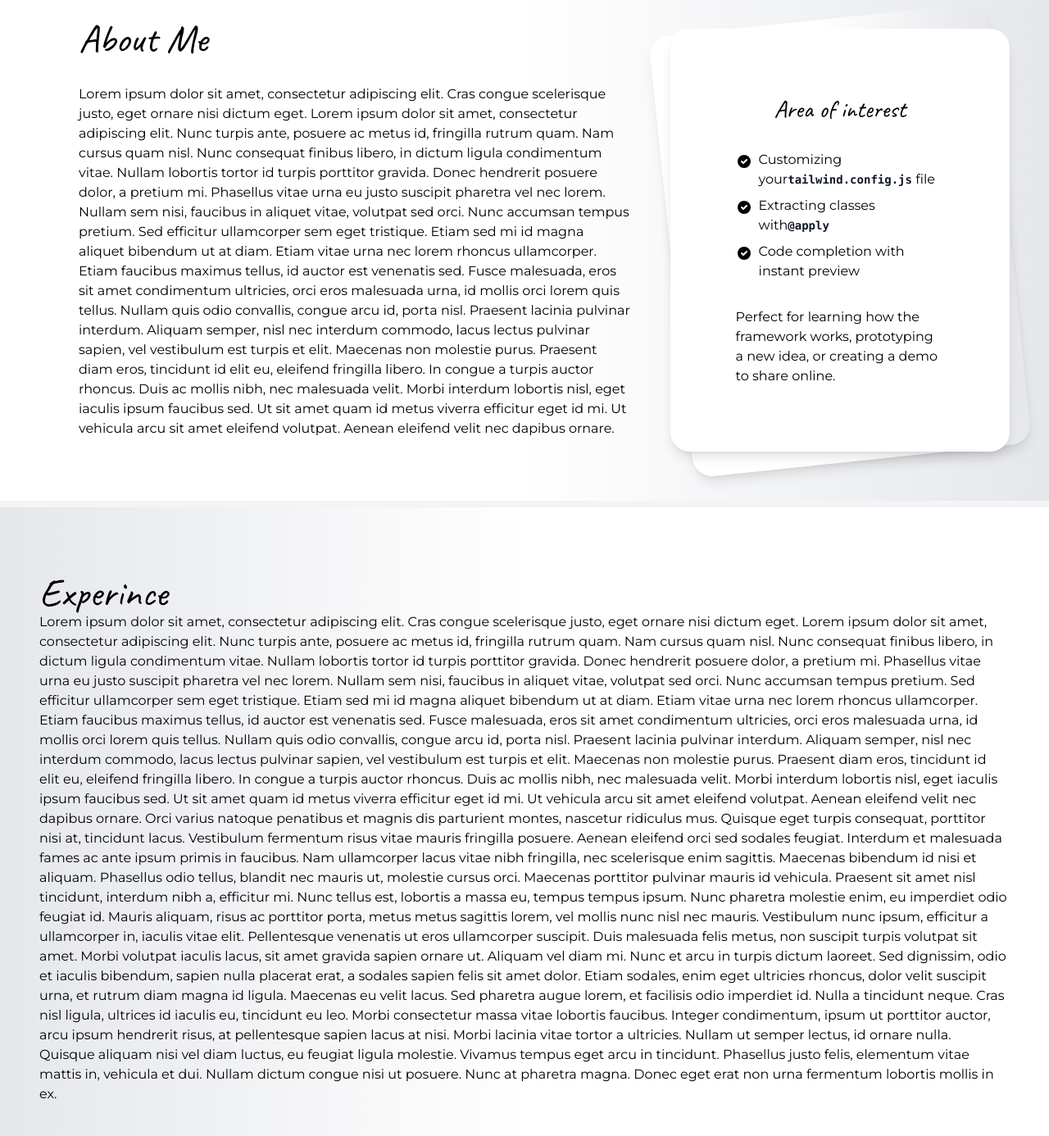
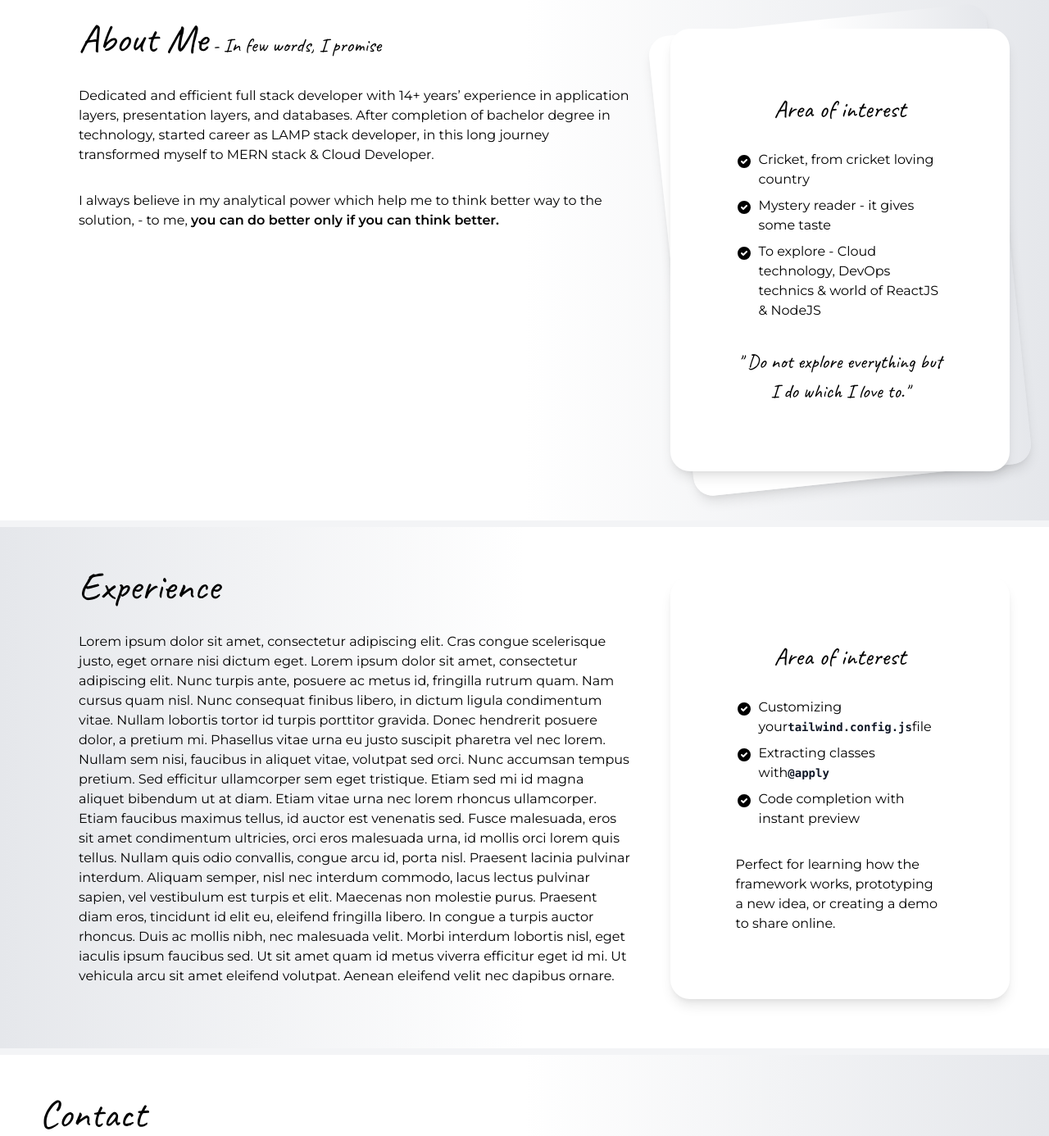
Before and after one commit to dasdib/myprofile, a Gatsby site: page / in a window 1280 px wide. Shown: the part 913-2299 px from the top of the page at 82% size. Built offline with nearby package versions, Linux system fonts and the light colour scheme; Gatsby itself is replaced by a stand-in of ours.

Commit message:
Update styling on About us

```diff
--- a/src/pages/index.js
+++ b/src/pages/index.js
@@ -11,12 +11,13 @@ const IndexPage = ({ data }) => (
   <Layout>
     <section
       id="home"
-      className="h-4/5 px-12 bg-gradient-to-t from-gray-200 via-white to-white border-b-8 border-gray-100"
+      className="h-4/5 px-12 bg-gradient-to-t from-gray-200 via-gray-50 to-white border-b-8 border-gray-100"
     >
       <div class="min-h-screen flex flex-col pb-6 sm:pb-6">
         <div class="px-4 py-5 bg-white shadow-top-white sm:rounded-b-3xl sm:p-5">
           <div className="flex">
             <div className="flex-1 px-10 py-14 sm:py-14 sm:px-10 ">
+              <div>
                 <h1 className="text-5xl pb-4">Hi there! I am </h1>
                 <h4 className="text-6xl pb-4">Dibyendu Das</h4>
                 <h4 className="text-3xl pb-4">Full Stack developer.</h4>
@@ -32,6 +33,7 @@ const IndexPage = ({ data }) => (
                 >
                   Connect Me
                 </a>
+              </div>
             </div>
             <div className="flex-1 text-right">
               <Img
@@ -50,7 +52,100 @@ const IndexPage = ({ data }) => (
     >
       <div className="flex">
         <div className="flex-w-65 px-12 sm:px-12 ">
-          <h1 className="text-5xl">About Me</h1>
+          <h1>
+            <span className="text-5xl">About Me</span> -{" "}
+            <span className="text-2xl">In few words, I promise </span>
+          </h1>
+          <p className="pt-8">
+            Dedicated and efficient full stack developer with 14+ years’
+            experience in application layers, presentation layers, and
+            databases. After completion of bachelor degree in technology,
+            started career as LAMP stack developer, in this long journey
+            transformed myself to MERN stack & Cloud Developer.
+          </p>
+          <p className="pt-8">
+            I always believe in my analytical power which help me to think
+            better way to the solution, - to me,{" "}
+            <span className="font-bold">
+              you can do better only if you can think better.
+            </span>
+          </p>
+        </div>
+        <div className="flex-w-35 ">
+          <div class="relative py-3 sm:max-w-xl sm:mx-auto">
+            <div class="absolute inset-0 bg-gradient-to-r from-cyan-400 to-light-blue-500 shadow-lg transform -skew-y-6 sm:skew-y-0 sm:-rotate-6 sm:rounded-3xl"></div>
+            <div class="relative px-4 py-10 bg-white shadow-lg sm:rounded-3xl sm:p-20">
+              <div class="max-w-md mx-auto">
+                <h1 className="text-3xl text-center">Area of interest</h1>
+                <ul class="list-disc space-y-2 py-8">
+                  <li class="flex items-start">
+                    <span class="h-6 flex items-center sm:h-7">
+                      <svg
+                        class="flex-shrink-0 h-5 w-5 text-cyan-500"
+                        viewBox="0 0 20 20"
+                        fill="currentColor"
+                      >
+                        <path
+                          fill-rule="evenodd"
+                          d="M10 18a8 8 0 100-16 8 8 0 000 16zm3.707-9.293a1 1 0 00-1.414-1.414L9 10.586 7.707 9.293a1 1 0 00-1.414 1.414l2 2a1 1 0 001.414 0l4-4z"
+                          clip-rule="evenodd"
+                        />
+                      </svg>
+                    </span>
+                    <p class="ml-2">Cricket, from cricket loving country</p>
+                  </li>
+                  <li class="flex items-start">
+                    <span class="h-6 flex items-center sm:h-7">
+                      <svg
+                        class="flex-shrink-0 h-5 w-5 text-cyan-500"
+                        viewBox="0 0 20 20"
+                        fill="currentColor"
+                      >
+                        <path
+                          fill-rule="evenodd"
+                          d="M10 18a8 8 0 100-16 8 8 0 000 16zm3.707-9.293a1 1 0 00-1.414-1.414L9 10.586 7.707 9.293a1 1 0 00-1.414 1.414l2 2a1 1 0 001.414 0l4-4z"
+                          clip-rule="evenodd"
+                        />
+                      </svg>
+                    </span>
+                    <p class="ml-2">Mystery reader - it gives some taste</p>
+                  </li>
+                  <li class="flex items-start">
+                    <span class="h-6 flex items-center sm:h-7">
+                      <svg
+                        class="flex-shrink-0 h-5 w-5 text-cyan-500"
+                        viewBox="0 0 20 20"
+                        fill="currentColor"
+                      >
+                        <path
+                          fill-rule="evenodd"
+                          d="M10 18a8 8 0 100-16 8 8 0 000 16zm3.707-9.293a1 1 0 00-1.414-1.414L9 10.586 7.707 9.293a1 1 0 00-1.414 1.414l2 2a1 1 0 001.414 0l4-4z"
+                          clip-rule="evenodd"
+                        />
+                      </svg>
+                    </span>
+                    <p class="ml-2">
+                      To explore - Cloud technology, DevOps technics & world of
+                      ReactJS & NodeJS
+                    </p>
+                  </li>
+                </ul>
+                <h1 className="text-center">
+                  " Do not explore everything but I do which I love to."
+                </h1>
+              </div>
+            </div>
+          </div>
+        </div>
+      </div>
+    </section>
+    <section
+      id="experience"
+      className="h-4/5 px-12 py-12 bg-gradient-to-r from-gray-200 via-white to-white border-b-8 border-gray-100"
+    >
+      <div className="flex">
+        <div className="flex-w-65 px-12 sm:px-12 ">
+          <h1 className="text-5xl">Experience</h1>
           <p className="pt-8">
             Lorem ipsum dolor sit amet, consectetur adipiscing elit. Cras congue
             scelerisque justo, eget ornare nisi dictum eget. Lorem ipsum dolor
@@ -78,7 +173,6 @@ const IndexPage = ({ data }) => (
         </div>
         <div className="flex-w-35 ">
           <div class="relative py-3 sm:max-w-xl sm:mx-auto">
-            <div class="absolute inset-0 bg-gradient-to-r from-cyan-400 to-light-blue-500 shadow-lg transform -skew-y-6 sm:skew-y-0 sm:-rotate-6 sm:rounded-3xl"></div>
             <div class="relative px-4 py-10 bg-white shadow-lg sm:rounded-3xl sm:p-20">
               <div class="max-w-md mx-auto">
                 <h1 className="text-3xl text-center">Area of interest</h1>
@@ -101,7 +195,7 @@ const IndexPage = ({ data }) => (
                       Customizing your
                       <code class="text-sm font-bold text-gray-900">
                         tailwind.config.js
-                      </code>{" "}
+                      </code>
                       file
                     </p>
                   </li>
@@ -154,71 +248,11 @@ const IndexPage = ({ data }) => (
       </div>
     </section>
     <section
-      id="experience"
-      className="h-4/5 px-12 pb-12 pt-20 bg-gradient-to-r from-gray-200 via-white to-white border-b-8 border-gray-100"
-    >
-      <h1 className="text-5xl">Experince</h1>
-      <p>
-        Lorem ipsum dolor sit amet, consectetur adipiscing elit. Cras congue
-        scelerisque justo, eget ornare nisi dictum eget. Lorem ipsum dolor sit
-        amet, consectetur adipiscing elit. Nunc turpis ante, posuere ac metus
-        id, fringilla rutrum quam. Nam cursus quam nisl. Nunc consequat finibus
-        libero, in dictum ligula condimentum vitae. Nullam lobortis tortor id
-        turpis porttitor gravida. Donec hendrerit posuere dolor, a pretium mi.
-        Phasellus vitae urna eu justo suscipit pharetra vel nec lorem. Nullam
-        sem nisi, faucibus in aliquet vitae, volutpat sed orci. Nunc accumsan
-        tempus pretium. Sed efficitur ullamcorper sem eget tristique. Etiam sed
-        mi id magna aliquet bibendum ut at diam. Etiam vitae urna nec lorem
-        rhoncus ullamcorper. Etiam faucibus maximus tellus, id auctor est
-        venenatis sed. Fusce malesuada, eros sit amet condimentum ultricies,
-        orci eros malesuada urna, id mollis orci lorem quis tellus. Nullam quis
-        odio convallis, congue arcu id, porta nisl. Praesent lacinia pulvinar
-        interdum. Aliquam semper, nisl nec interdum commodo, lacus lectus
-        pulvinar sapien, vel vestibulum est turpis et elit. Maecenas non
-        molestie purus. Praesent diam eros, tincidunt id elit eu, eleifend
-        fringilla libero. In congue a turpis auctor rhoncus. Duis ac mollis
-        nibh, nec malesuada velit. Morbi interdum lobortis nisl, eget iaculis
-        ipsum faucibus sed. Ut sit amet quam id metus viverra efficitur eget id
-        mi. Ut vehicula arcu sit amet eleifend volutpat. Aenean eleifend velit
-        nec dapibus ornare. Orci varius natoque penatibus et magnis dis
-        parturient montes, nascetur ridiculus mus. Quisque eget turpis
-        consequat, porttitor nisi at, tincidunt lacus. Vestibulum fermentum
-        risus vitae mauris fringilla posuere. Aenean eleifend orci sed sodales
-        feugiat. Interdum et malesuada fames ac ante ipsum primis in faucibus.
-        Nam ullamcorper lacus vitae nibh fringilla, nec scelerisque enim
-        sagittis. Maecenas bibendum id nisi et aliquam. Phasellus odio tellus,
-        blandit nec mauris ut, molestie cursus orci. Maecenas porttitor pulvinar
-        mauris id vehicula. Praesent sit amet nisl tincidunt, interdum nibh a,
-        efficitur mi. Nunc tellus est, lobortis a massa eu, tempus tempus ipsum.
-        Nunc pharetra molestie enim, eu imperdiet odio feugiat id. Mauris
-        aliquam, risus ac porttitor porta, metus metus sagittis lorem, vel
-        mollis nunc nisl nec mauris. Vestibulum nunc ipsum, efficitur a
-        ullamcorper in, iaculis vitae elit. Pellentesque venenatis ut eros
-        ullamcorper suscipit. Duis malesuada felis metus, non suscipit turpis
-        volutpat sit amet. Morbi volutpat iaculis lacus, sit amet gravida sapien
-        ornare ut. Aliquam vel diam mi. Nunc et arcu in turpis dictum laoreet.
-        Sed dignissim, odio et iaculis bibendum, sapien nulla placerat erat, a
-        sodales sapien felis sit amet dolor. Etiam sodales, enim eget ultricies
-        rhoncus, dolor velit suscipit urna, et rutrum diam magna id ligula.
-        Maecenas eu velit lacus. Sed pharetra augue lorem, et facilisis odio
-        imperdiet id. Nulla a tincidunt neque. Cras nisl ligula, ultrices id
-        iaculis eu, tincidunt eu leo. Morbi consectetur massa vitae lobortis
-        faucibus. Integer condimentum, ipsum ut porttitor auctor, arcu ipsum
-        hendrerit risus, at pellentesque sapien lacus at nisi. Morbi lacinia
-        vitae tortor a ultricies. Nullam ut semper lectus, id ornare nulla.
-        Quisque aliquam nisi vel diam luctus, eu feugiat ligula molestie.
-        Vivamus tempus eget arcu in tincidunt. Phasellus justo felis, elementum
-        vitae mattis in, vehicula et dui. Nullam dictum congue nisi ut posuere.
-        Nunc at pharetra magna. Donec eget erat non urna fermentum lobortis
-        mollis in ex.
-      </p>
-    </section>
-    <section
       id="contact"
       className="h-4/5 px-12 py-12 bg-gradient-to-r from-white via-white to-gray-200 border-b-8 border-gray-100"
     >
       <h1 className="text-5xl">Contact</h1>
-      <p>
+      <p className="py-8">
         Lorem ipsum dolor sit amet, consectetur adipiscing elit. Cras congue
         scelerisque justo, eget ornare nisi dictum eget. Lorem ipsum dolor sit
         amet, consectetur adipiscing elit. Nunc turpis ante, posuere ac metus
--- a/tailwind.config.js
+++ b/tailwind.config.js
@@ -33,7 +33,7 @@ module.exports = {
       inner: "inset 0 2px 4px 0 rgba(0, 0, 0, 0.06)",
       none: "none",
       "top-white":
-        "0 10px 15px -3px rgba(0, 0, 0, 0.04), 0 4px 6px -2px rgba(0, 0, 0, 0.05)",
+        "0 10px 15px -3px rgba(0, 0, 0, 0.01), 0 4px 6px -2px rgba(0, 0, 0, 0.05)",
     },
   },
   variants: {
```
Lines whose indentation alone changed are shown as unchanged.
